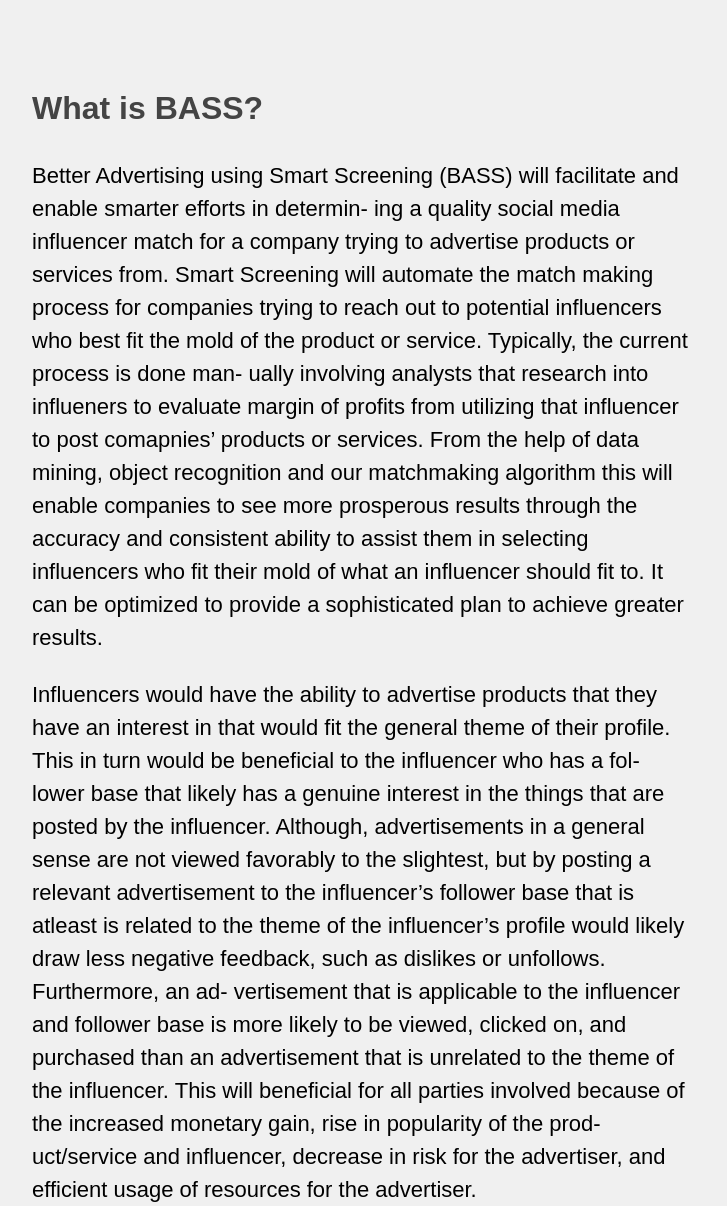
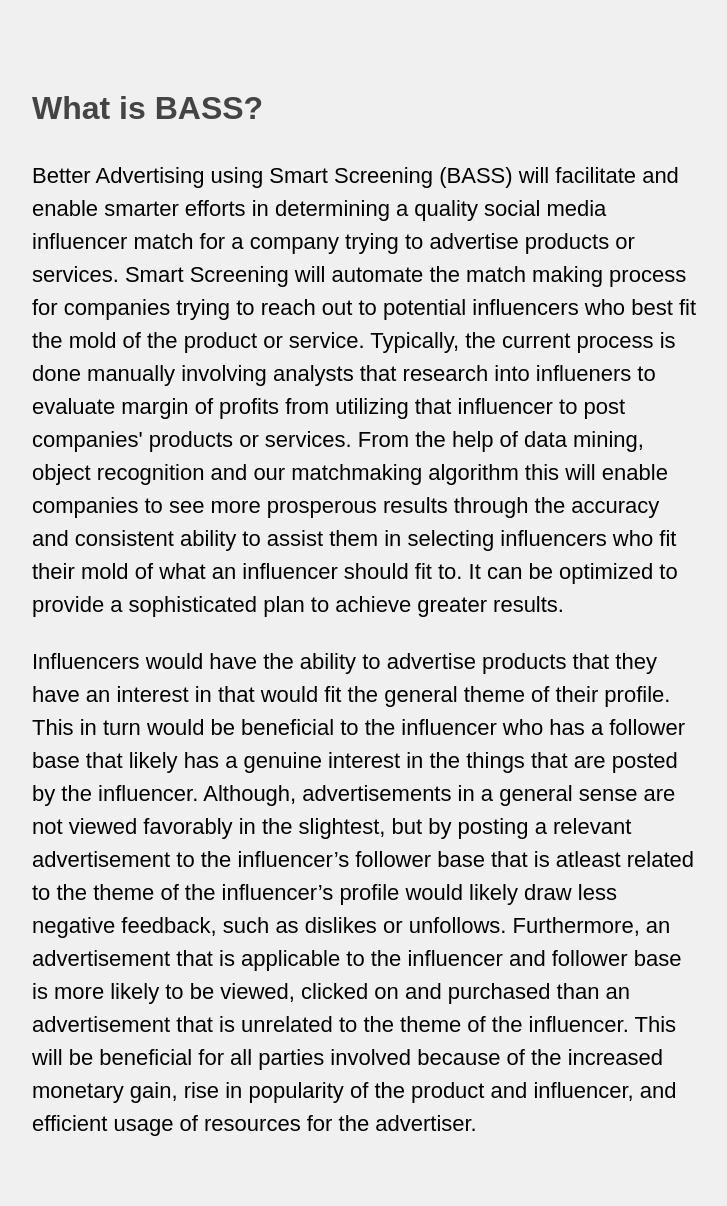
Before and after one commit to mehulJain31/Better_Adversitsing_Using_Smarter_Screening, a Django app: page /bass/about/ in a window 1280 px wide. Shown: the part 61-1267 px from the top of the page, without its empty margins (322-1049 px from the left). After the commit the page ends 1197 px from the top, so only its background shows below. Run offline with Django 3.2, Linux system fonts and the light colour scheme; parts of the project's set-up code (start-up, migrations or seed data) failed here and were passed over; some libraries are stand-ins or nearby versions; some web fonts are replaced.

Commit message:
about section fix

```diff
--- a/bass/templates/bass/about.html
+++ b/bass/templates/bass/about.html
@@ -25,9 +25,9 @@
 
 
         <h2><strong>What is BASS?</strong></h2><br>
-        <p style="font-size:22px">Better Advertising using Smart Screening (BASS) will facilitate and enable smarter efforts in determin- ing a quality social media influencer match for a company trying to advertise products or services from. Smart Screening will automate the match making process for companies trying to reach out to potential influencers who best fit the mold of the product or service. Typically, the current process is done man- ually involving analysts that research into influeners to evaluate margin of profits from utilizing that influencer to post comapnies’ products or services. From the help of data mining, object recognition and our matchmaking algorithm this will enable companies to see more prosperous results through the accuracy and consistent ability to assist them in selecting influencers who fit their mold of what an influencer should fit to. It can be optimized to provide a sophisticated plan to achieve greater results.</p><br>
+        <p style="font-size:22px">Better Advertising using Smart Screening (BASS) will facilitate and enable smarter efforts in determining a quality social media influencer match for a company trying to advertise products or services. Smart Screening will automate the match making process for companies trying to reach out to potential influencers who best fit the mold of the product or service. Typically, the current process is done manually involving analysts that research into influeners to evaluate margin of profits from utilizing that influencer to post companies' products or services. From the help of data mining, object recognition and our matchmaking algorithm this will enable companies to see more prosperous results through the accuracy and consistent ability to assist them in selecting influencers who fit their mold of what an influencer should fit to. It can be optimized to provide a sophisticated plan to achieve greater results.</p><br>
 
-        <p style="font-size:22px">Influencers would have the ability to advertise products that they have an interest in that would fit the general theme of their profile. This in turn would be beneficial to the influencer who has a fol- lower base that likely has a genuine interest in the things that are posted by the influencer. Although, advertisements in a general sense are not viewed favorably to the slightest, but by posting a relevant advertisement to the influencer’s follower base that is atleast is related to the theme of the influencer’s profile would likely draw less negative feedback, such as dislikes or unfollows. Furthermore, an ad- vertisement that is applicable to the influencer and follower base is more likely to be viewed, clicked on, and purchased than an advertisement that is unrelated to the theme of the influencer. This will beneficial for all parties involved because of the increased monetary gain, rise in popularity of the prod- uct/service and influencer, decrease in risk for the advertiser, and efficient usage of resources for the advertiser.</p>
+        <p style="font-size:22px">Influencers would have the ability to advertise products that they have an interest in that would fit the general theme of their profile. This in turn would be beneficial to the influencer who has a follower base that likely has a genuine interest in the things that are posted by the influencer. Although, advertisements in a general sense are not viewed favorably in the slightest, but by posting a relevant advertisement to the influencer’s follower base that is atleast related to the theme of the influencer’s profile would likely draw less negative feedback, such as dislikes or unfollows. Furthermore, an advertisement that is applicable to the influencer and follower base is more likely to be viewed, clicked on and purchased than an advertisement that is unrelated to the theme of the influencer. This will be beneficial for all parties involved because of the increased monetary gain, rise in popularity of the product and influencer, and efficient usage of resources for the advertiser.</p>
 
 
 
```
